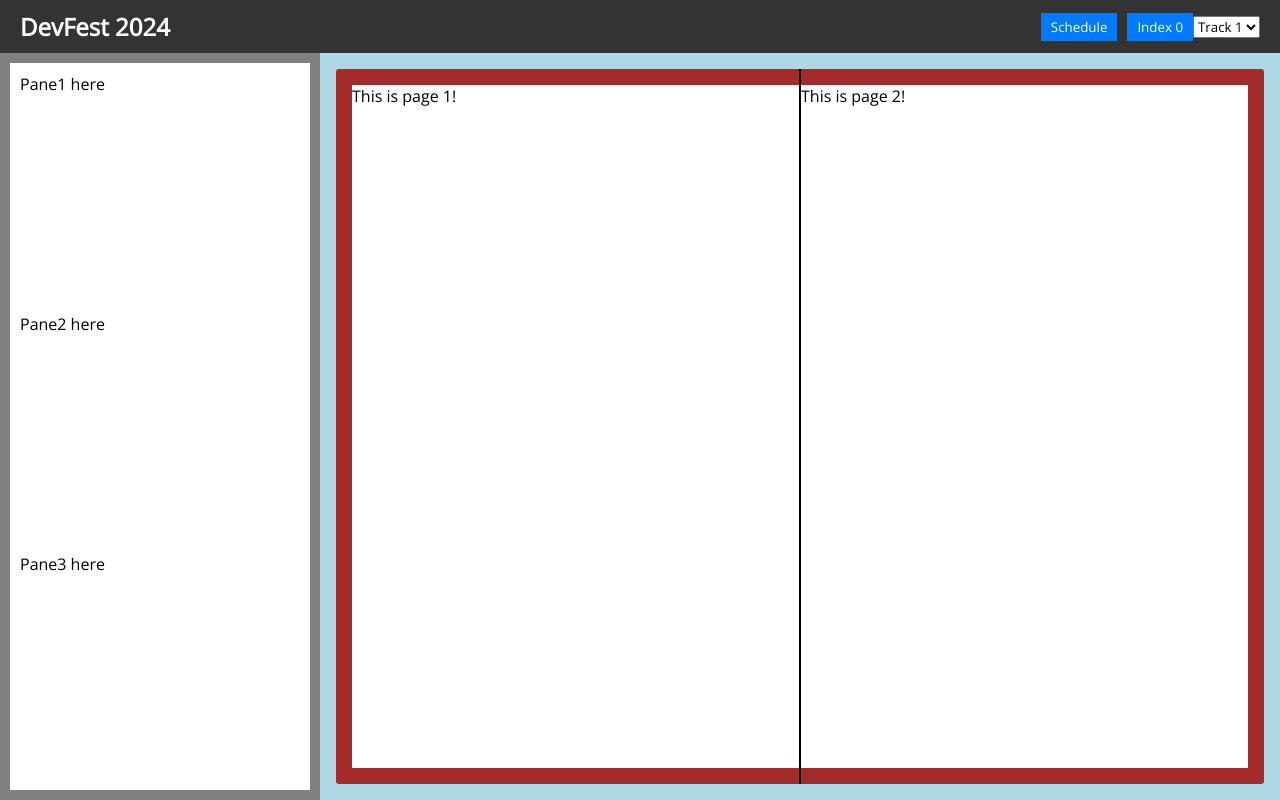
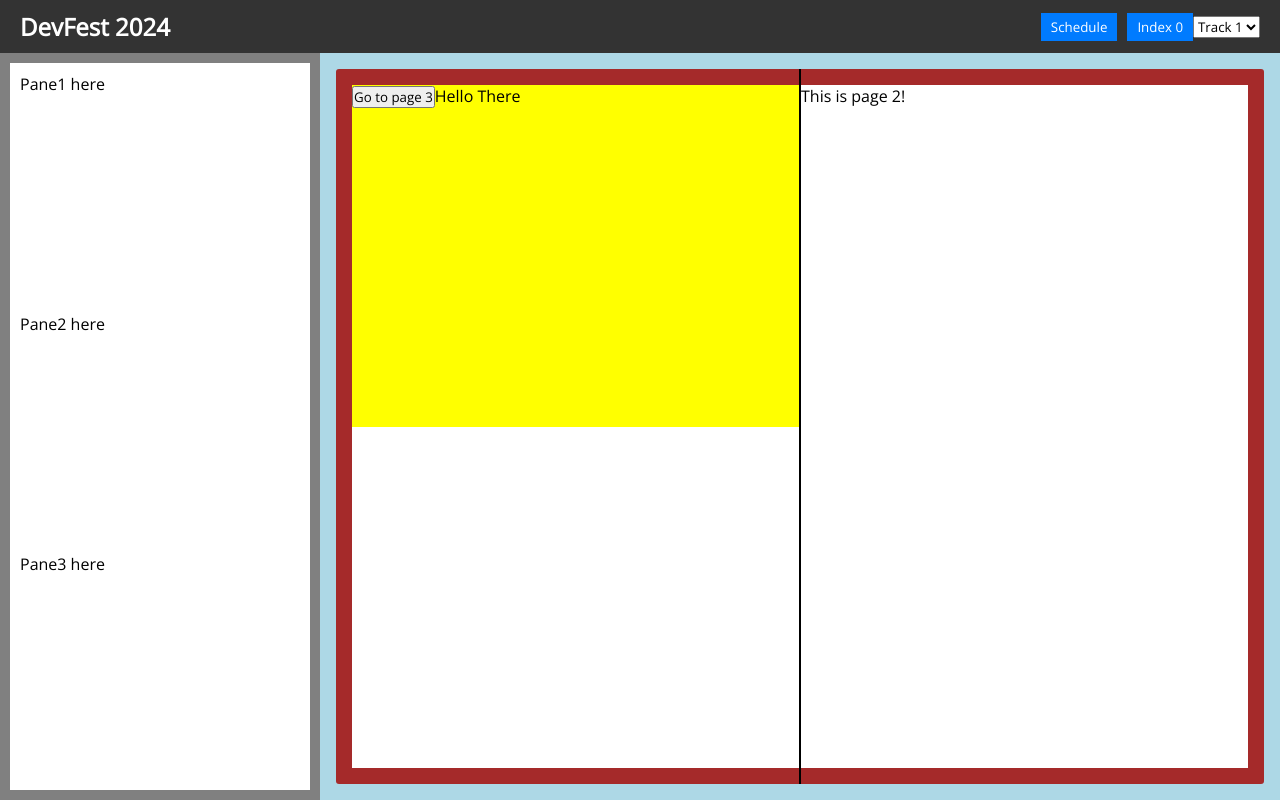
Before and after one commit to adicu/devfest-2024, a Next.js app: page / in a window 1280 px wide. Built offline with nearby package versions, Linux system fonts and the light colour scheme.

Commit message:
Clicking button and page on page 1 currently works

```diff
--- a/src/components/Pages.jsx
+++ b/src/components/Pages.jsx
@@ -1,5 +1,7 @@
 import { LeftPage, RightPage } from "./book-components/PageFlipApp";
 import Page from "./book-components/Page";
+
+import Page1 from "./pages/Page1";
 
 export const maxPage = 5;
 
@@ -7,29 +9,25 @@ const Pages = (props) => {
   return (
     <>
       <LeftPage visible={props.currentPage == 1 || props.currentPage == 2}>
-        <Page pageNumber={1} updatePage={props.updatePage}>
-          This is page 1!
+        <Page>
+          <Page1
+            onClick={props.leftPageClicked}
+            visible={props.currentPage == 1 || props.currentPage == 2}
+            updatePage={props.updatePage}
+          />
         </Page>
       </LeftPage>
       <RightPage visible={props.currentPage == 1 || props.currentPage == 2}>
-        <Page pageNumber={2} updatePage={props.updatePage}>
-          This is page 2!
-        </Page>
+        <Page>This is page 2!</Page>
       </RightPage>
       <LeftPage visible={props.currentPage == 3 || props.currentPage == 4}>
-        <Page pageNumber={3} updatePage={props.updatePage}>
-          This is page 3!
-        </Page>
+        <Page>This is page 3!</Page>
       </LeftPage>
       <RightPage visible={props.currentPage == 3 || props.currentPage == 4}>
-        <Page pageNumber={4} updatePage={props.updatePage}>
-          This is page 4!
-        </Page>
+        <Page>This is page 4!</Page>
       </RightPage>
       <LeftPage visible={props.currentPage == 5 || props.currentPage == 6}>
-        <Page pageNumber={5} updatePage={props.updatePage}>
-          This is page 5!
-        </Page>
+        <Page>This is page 5!</Page>
       </LeftPage>
     </>
   );
--- a/src/components/book-components/PageFlipApp.jsx
+++ b/src/components/book-components/PageFlipApp.jsx
@@ -30,7 +30,7 @@ export const LeftPage = styled.div`
   top: 0;
   left: 0;
   opacity: ${({ visible }) => (visible ? 1 : 0)};
-  transition: opacity 2s ease-in-out;
+  transition: opacity 0.5s ease-in-out;
 
   padding-top: 1em;
   padding-bottom: 1em;
@@ -48,7 +48,7 @@ export const RightPage = styled.div`
   top: 0;
   left: 50%;
   opacity: ${({ visible }) => (visible ? 1 : 0)};
-  transition: opacity 2s ease-in-out;
+  transition: opacity 0.5s ease-in-out;
 
   padding-top: 1em;
   padding-bottom: 1em;
@@ -67,6 +67,8 @@ const PageFlipApp = (props) => {
   const [currentPage, setCurrentPage] = useState(props.previousPage);
 
   function leftPageClicked() {
+    console.log("Left page clicked");
+
     const curPageDiv = Math.floor((currentPage - 1) / 2) + 1;
 
     if (curPageDiv > 1) {
@@ -79,6 +81,8 @@ const PageFlipApp = (props) => {
   }
 
   function rightPageClicked() {
+    console.log("Right page clicked");
+
     const maxPageDiv = Math.floor((maxPage - 1) / 2) + 1;
 
     const curPageDiv = Math.floor((currentPage - 1) / 2) + 1;
@@ -110,7 +114,11 @@ const PageFlipApp = (props) => {
             <Clicker onClick={rightPageClicked}>Right Clicker</Clicker>
           </RightPage>
 
-          <Pages currentPage={currentPage} updatePage={props.updatePage} />
+          <Pages
+            currentPage={currentPage}
+            updatePage={props.updatePage}
+            leftPageClicked={leftPageClicked}
+          />
         </Book>
       </Container>
     </>
--- /dev/null
+++ b/src/components/pages/Page1.jsx
@@ -0,0 +1,23 @@
+import styled from "@emotion/styled";
+
+const Page1 = (props) => {
+  const Container = styled.div`
+    background-color: yellow;
+    height: 50%;
+
+    pointer-events: ${props.visible ? "all" : "none"};
+  `;
+
+  function clicked() {
+    console.log("Go to page 3");
+  }
+
+  return (
+    <Container onClick={props.onClick}>
+      <button onClick={clicked}>Go to page 3</button>
+      Hello There
+    </Container>
+  );
+};
+
+export default Page1;
```
